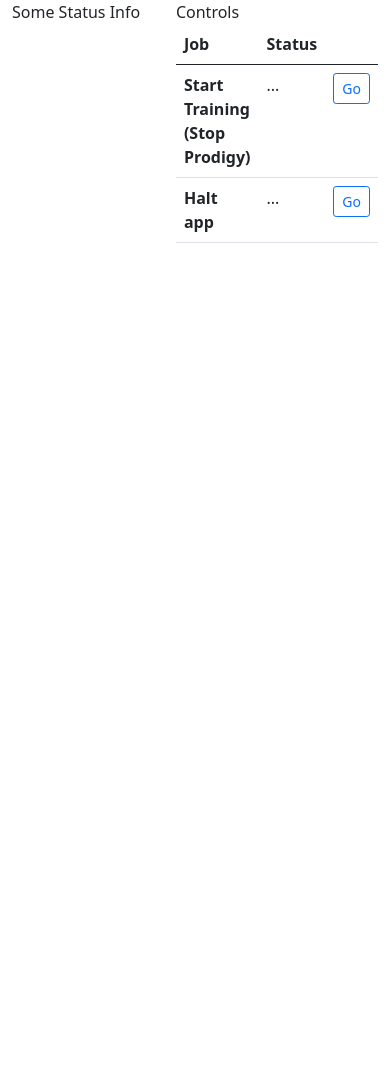
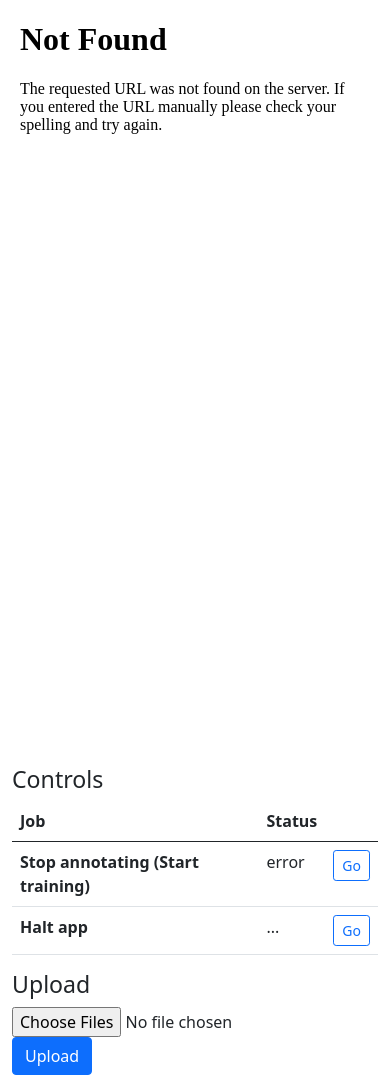
Before and after one commit to BobWatson/concept_miner_elastic, a Flask app: page /home.html in a window 390 px wide. Before the commit the page ends 243 px from the top, so only its background shows below. Run offline with Flask 2, Linux system fonts and the light colour scheme; parts of the project's set-up code (start-up, migrations or seed data) failed here and were passed over; some libraries are stand-ins or nearby versions.

Commit message:
Added upload functions

```diff
--- a/app/web/control_api/eventReceiver.py
+++ b/app/web/control_api/eventReceiver.py
@@ -8,14 +8,36 @@ class eventReceiver(Resource):
 
     @classmethod
     def withEmitter(cls, eventEmitter: EventEmitter):
+        cls.app_state = {}
         cls.ee = eventEmitter
+        cls.state_watchers(cls)
         return cls
 
-    def get(self, event_id):
-        event = {"none": event_id}
-        event_str = json.dumps(event)
-        return event_str
+    def get(self,event_id):
+        try:
+            res = json.dumps(self.app_state[event_id])
+        except:
+            res = json.dumps({"status": "error"})
+        return res
 
     def post(self,event_id):
         self.ee.emit(event_id)
         return "OK "+event_id
+
+    def state_watchers(self):
+
+        def prodigy_start():
+            self.app_state["prodigy"] = {"status": "running"}
+        self.ee.on("prodigy.start",prodigy_start)
+
+        def prodigy_stop():
+            self.app_state["prodigy"] = {"status": "stopped"}
+        self.ee.on("prodigy.stop",prodigy_stop)
+
+        def dw_start():
+            self.app_state["directory_watcher"] = {"status": "running"}
+        self.ee.on("directory_watcher.start",dw_start)
+
+        def dw_stop():
+            self.app_state["directory_watcher"] = {"status": "stopped"}
+        self.ee.on("directory_watcher.start",dw_stop)
--- a/app/web/templates/home.html
+++ b/app/web/templates/home.html
@@ -16,10 +16,10 @@
     <div class="container-fluid">
       <div class="row align-items-start">
         <div class="col">
-          Some Status Info
+          <iframe style="height:90vh;width:100%;" src="/kibana/app/dashboards#/view/cd9578d0-103c-11ec-a925-673c753f8f00?embed=true&_g=(filters%3A!()%2CrefreshInterval%3A(pause%3A!t%2Cvalue%3A0)%2Ctime%3A(from%3Anow-15m%2Cto%3Anow))"></iframe>
         </div>
-        <div class="col">
-          Controls
+        <div class="col-lg-3">
+          <h3>Controls</h3>
           <table class="table table-hover">
             <thead>
               <tr>
@@ -30,11 +30,11 @@
             </thead>
             <tbody>
               <tr>
-                <th scope="row">Start Training (Stop Prodigy)</th>
-                <td>...</td>
+                <th scope="row">Stop annotating (Start training)</th>
+                <td id="prodigy_status">...</td>
                 <td>
                   <div class="btn-group btn-group-sm" role="group">
-                    <button type="button" class="btn btn-outline-primary" onclick="send_event('prodigy_stop')">Go</button>
+                    <button type="button" class="btn btn-outline-primary" onclick="send_event('prodigy.stop')">Go</button>
                   </div>
                 </td>
               </tr>
@@ -43,11 +43,18 @@
                 <td>...</td>
                 <td>
                   <div class="btn-group btn-group-sm" role="group">
-                    <button type="button" class="btn btn-outline-primary" onclick="send_event('halt_app')">Go</button>
+                    <button type="button" class="btn btn-outline-primary" onclick="send_event('app.halt')">Go</button>
                   </div>
                 </td>
               </tr>
           </table>
+          <h3>Upload</h3>
+          <form id="upload-form" enctype="multipart/form-data" method="POST" action="/upload">
+            <div class="form-group">
+              <input type="file" class="form-control-file" name="files" id="file-control" multiple="">
+              <button type="submit" class="btn btn-primary">Upload</button>
+            </div>
+          </form>
         </div>
       </div>
     </div>
@@ -58,11 +65,51 @@
     <script src="https://cdn.jsdelivr.net/npm/feather-icons@4.28.0/dist/feather.min.js" integrity="sha384-uO3SXW5IuS1ZpFPKugNNWqTZRRglnUJK6UAZ/gxOX80nxEkN9NcGZTftn6RzhGWE" crossorigin="anonymous"></script>
 
     <script>
+
+      var prodigy_state = {"status": "..."}
+
       function send_event (event_id) {
         $.post("/event/"+event_id, function(data){
-          console.log(data)
+
         });
       }
+
+      $(function() {
+        get_prodigy_state();
+
+        function get_prodigy_state() {
+           $.getJSON("/event/prodigy", function(result){
+            prodigy_state = JSON.parse(result);
+           });
+
+           $("#prodigy_status").html(prodigy_state.status);
+
+           setTimeout(get_prodigy_state,5000);
+        }
+    });
+
+    $( "#upload-form" ).submit(function( event ) {
+      event.preventDefault();
+
+      $.ajax({
+        url: "/upload",
+        data: new FormData($("#upload-form")[0]),
+        processData: false,
+        contentType: false,
+        type: 'POST',
+        success: function(data) {
+              var response = jQuery.parseJSON(data);
+              if(response.status == "success") {
+                  alert("Success!");
+              } else if(response.status == "failure") {
+                  alert(response.err);
+              }
+          }
+      });
+
+
+    });
+
     </script>
 
   </body>
--- a/app/web/templates/training-log.html
+++ b/app/web/templates/training-log.html
@@ -16,7 +16,7 @@
 
     <div class="container-fluid">
       <div class="row align-items-start">
-        <div class="col">
+        <div class="col-lg-6">
           <h3>Training Output</h3>
         <pre id="log-data">
 
--- a/app/web/web.py
+++ b/app/web/web.py
@@ -1,26 +1,24 @@
-from flask import Flask, request, render_template
+import atexit
+import json
+import logging
+import os
+import threading
+import time
+
+from ansi2html import Ansi2HTMLConverter
+from conf import cfg
+from elastic.ElasticManager import ElasticManager
+from flask import Flask, render_template, request
 from flask_restful import Api
+from ingestor.directoryWatcher import directoryWatcher
+from ingestor.PDFExtractor import PDFExtractor
+from ingestor.TextExtractor import TextExtractor
+from prodigy_helper.ProdigyCommand import ProdigyCommand
+from pymitter import EventEmitter
+from werkzeug.utils import secure_filename
 
 from .control_api.eventReceiver import eventReceiver
 
-from conf import cfg
-import os
-from getkey import getkey
-import time
-import threading
-import atexit
-
-from ansi2html import Ansi2HTMLConverter
-
-from ingestor.directoryWatcher import directoryWatcher
-from ingestor.PDFExtractor import PDFExtractor
-from ingestor.TextExtractor import TextExtractor
-
-from prodigy_helper.ProdigyCommand import ProdigyCommand
-
-from elastic.ElasticManager import ElasticManager
-
-from pymitter import EventEmitter
 ee = EventEmitter(wildcard=True, new_listener=True, max_listeners=-1)
 
 app = Flask(__name__)
@@ -31,6 +29,9 @@ api.add_resource(er, '/event/<string:event_id>')
 
 app.jinja_env.auto_reload = True
 app.config['TEMPLATES_AUTO_RELOAD'] = True
+app.config['MAX_CONTENT_LENGTH'] = 1600 * 1024 * 1024
+
+## -- Routes -- ##
 
 @app.route('/')
 def index():
@@ -54,9 +55,22 @@ def training_log():
 
     return render_template('training-log.html',logdata=html_log,curvedata=html_curve_log)
 
+@app.route('/upload', methods = ['POST'])
+def upload_file():
+    if request.method == 'POST':
+        for file in request.files.getlist('files'):
+            file_name = os.path.join(cfg['folders']['watch_folder'],secure_filename(file.filename))
+            logging.info(f"Received {file_name}")
+            file.save(file_name)
+        return json.dumps({"status": "success"})
+    else:
+        return json.dumps({"status": "failure"})
+
+## -- Done with routes -- ##
+
 dw = directoryWatcher(cfg['folders']['watch_folder'])
 
-@ee.on("run_directory_watcher")
+@ee.on("directory_watcher.start")
 def run_directory_watcher():
 
     print("Running Directory Watcher")
@@ -66,7 +80,7 @@ def run_directory_watcher():
 
     dw.run(30)
 
-@ee.on("stop_directory_watcher")
+@ee.on("directory_watcher.stop")
 def stop_directory_watcher():
     dw.stop()
 
@@ -76,7 +90,7 @@ can_halt = False
 
 prodigy = ProdigyCommand()
 
-@ee.on("prodigy_start")
+@ee.on("prodigy.start")
 def run_prodigy():
     p = threading.Thread(target=_run_prodigy)
     p.start()
@@ -91,54 +105,55 @@ def _run_prodigy():
 
     print("Running prodigy...")
 
-    while app_should_loop:
-        jsonl = ElasticManager.build_jsonl(cfg['prodigy']['batch_size'])
+    jsonl = ElasticManager.build_jsonl(cfg['prodigy']['batch_size'])
 
-        output_file = os.path.join(cfg['folders']['output'], "data.jsonl")
+    output_file = os.path.join(cfg['folders']['output'], "data.jsonl")
 
-        with open(output_file, 'w') as f:
-            f.write(jsonl)
-            f.close()
+    with open(output_file, 'w') as f:
+        f.write(jsonl)
+        f.close()
 
-        prodigy_running = True
-        prodigy.annotate_manual(output_file=output_file)
+    prodigy_running = True
+    prodigy.annotate_manual(output_file=output_file)
 
-        while prodigy_running:
-            time.sleep(5)
+    while prodigy_running:
+        time.sleep(5)
 
-        prodigy.db_out(output_dir=cfg['folders']['output'])
+    prodigy.db_out(output_dir=cfg['folders']['output'])
 
-        if app_should_loop:
+    if app_should_loop:
 
-            print("Training...")
+        print("Training...")
 
-            prodigy.train(output_dir=cfg['folders']['output'])
+        prodigy.train(output_dir=cfg['folders']['output'])
+        prodigy.train_curve(output_dir=cfg['folders']['output'])
 
-            prodigy.train_curve(output_dir=cfg['folders']['output'])
+        ee.emit("prodigy.start")
 
-    print("Prodigy done.")
-    ee.emit("prodigy_halted")
+    else:
+        print("Prodigy done.")
+        ee.emit("prodigy.done")
 
-@ee.on("prodigy_stop")
+@ee.on("prodigy.stop")
 def stop_prodigy():
     global prodigy_running
 
     prodigy.stop()
     prodigy_running = False
 
-@ee.on("halt_app")
+@ee.on("app.halt")
 def halt_app():
     global app_should_loop
     global can_halt
     app_should_loop = False
 
-    ee.emit("prodigy_stop")
-    ee.emit("stop_directory_watcher")
+    ee.emit("prodigy.stop")
+    ee.emit("directory_watcher.stop")
 
     while not can_halt:
         time.sleep(5)
 
-@ee.on("prodigy_halted")
+@ee.on("prodigy.done")
 def _halt_app():
     global can_halt
     print ("Prodigy stopped. App can exit.")
@@ -154,9 +169,9 @@ def main():
     app_should_loop = True
     can_halt = False
 
-    atexit.register(ee.emit,'halt_app')
+    atexit.register(ee.emit,'app.halt')
 
-    ee.emit("run_directory_watcher")
-    ee.emit("prodigy_start")
+    ee.emit("directory_watcher.start")
+    ee.emit("prodigy.start")
 
     print("Ready.")
```
Also changed, not shown: app/web/static/js/text-classifier.js (+6 -2 lines), app/web/templates/index.html (+3 -6 lines), 1 other file.
